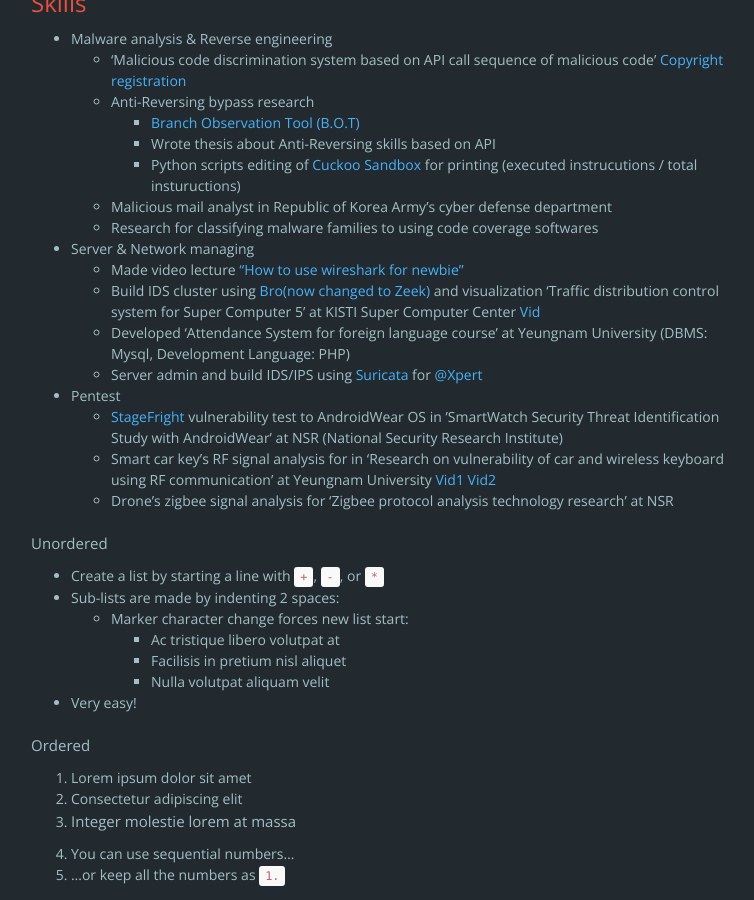
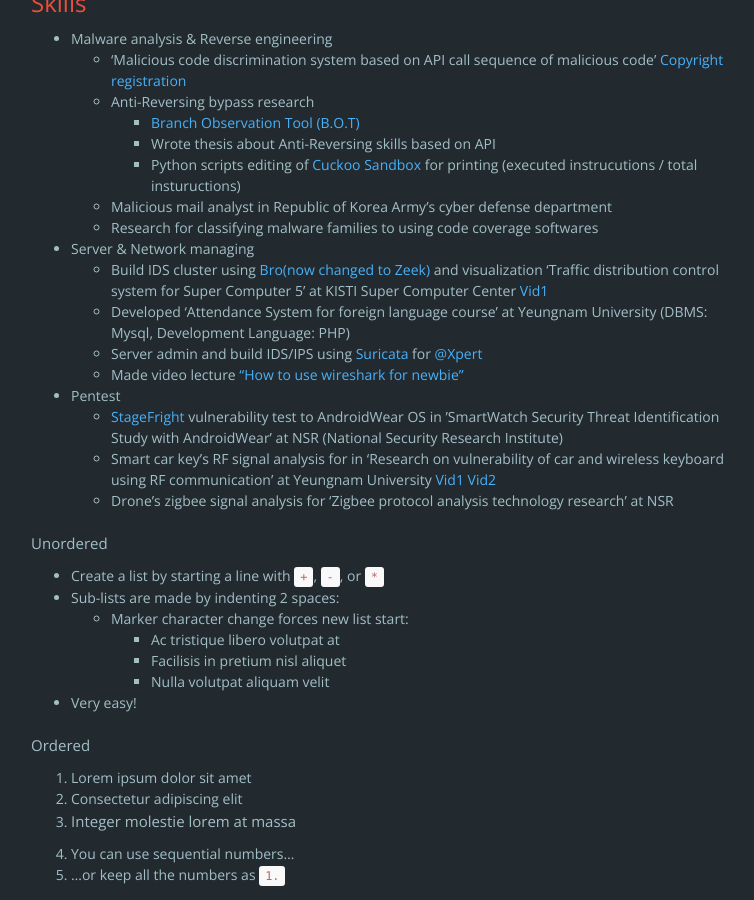
Before and after one commit to MetaSwan/metaswan.github.io, a Jekyll site: the page built from about.html, in a window 1280 px wide and 900 px high, scrolled down 667 px. Shown: the whole window, without its empty margins (254-1008 px from the left). Built offline with Jekyll 4.4.1, drawn with Linux system fonts in a browser that asks for light colours; nearby versions of some CDN libraries; comment, search, counter and statistics services are not loaded.

Commit message:
Update about.yml

```diff
--- a/_data/about.yml
+++ b/_data/about.yml
@@ -33,10 +33,10 @@
     - Research for classifying malware families to using code coverage softwares
 
   + Server & Network managing
-    - Made video lecture ["How to use wireshark for newbie"](https://youtu.be/hZtzZciVGUU)
-    - Build IDS cluster using [Bro(now changed to Zeek)](https://www.zeek.org/) and visualization 'Traffic distribution control system for Super Computer 5' at KISTI Super Computer Center [Vid](https://youtu.be/MeiyultrHW0)
+    - Build IDS cluster using [Bro(now changed to Zeek)](https://www.zeek.org/) and visualization 'Traffic distribution control system for Super Computer 5' at KISTI Super Computer Center [Vid1](https://youtu.be/MeiyultrHW0)
     - Developed 'Attendance System for foreign language course' at Yeungnam University (DBMS: Mysql, Development Language: PHP)
     - Server admin and build IDS/IPS using [Suricata](https://suricata-ids.org/) for [@Xpert](http://2xpert.org)
+    - Made video lecture ["How to use wireshark for newbie"](https://youtu.be/hZtzZclVGUU)
 
 
   + Pentest
```
